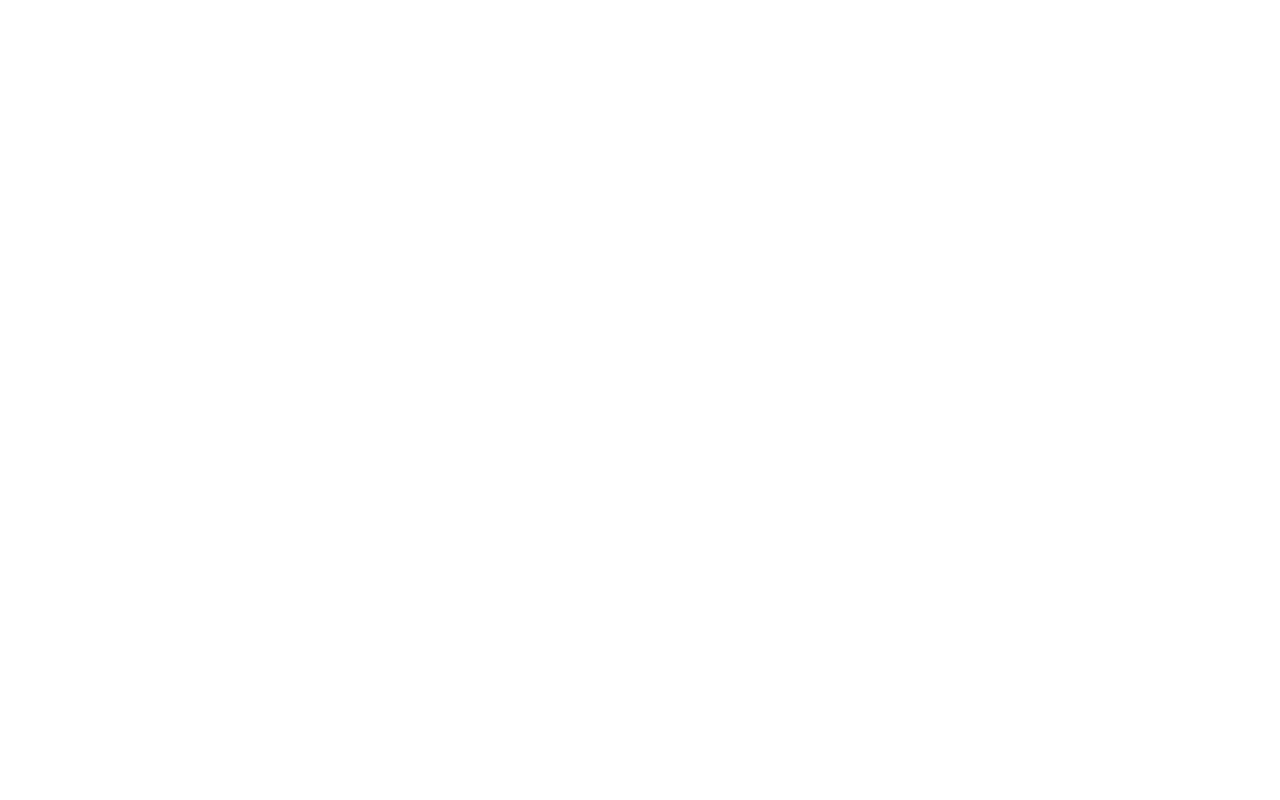
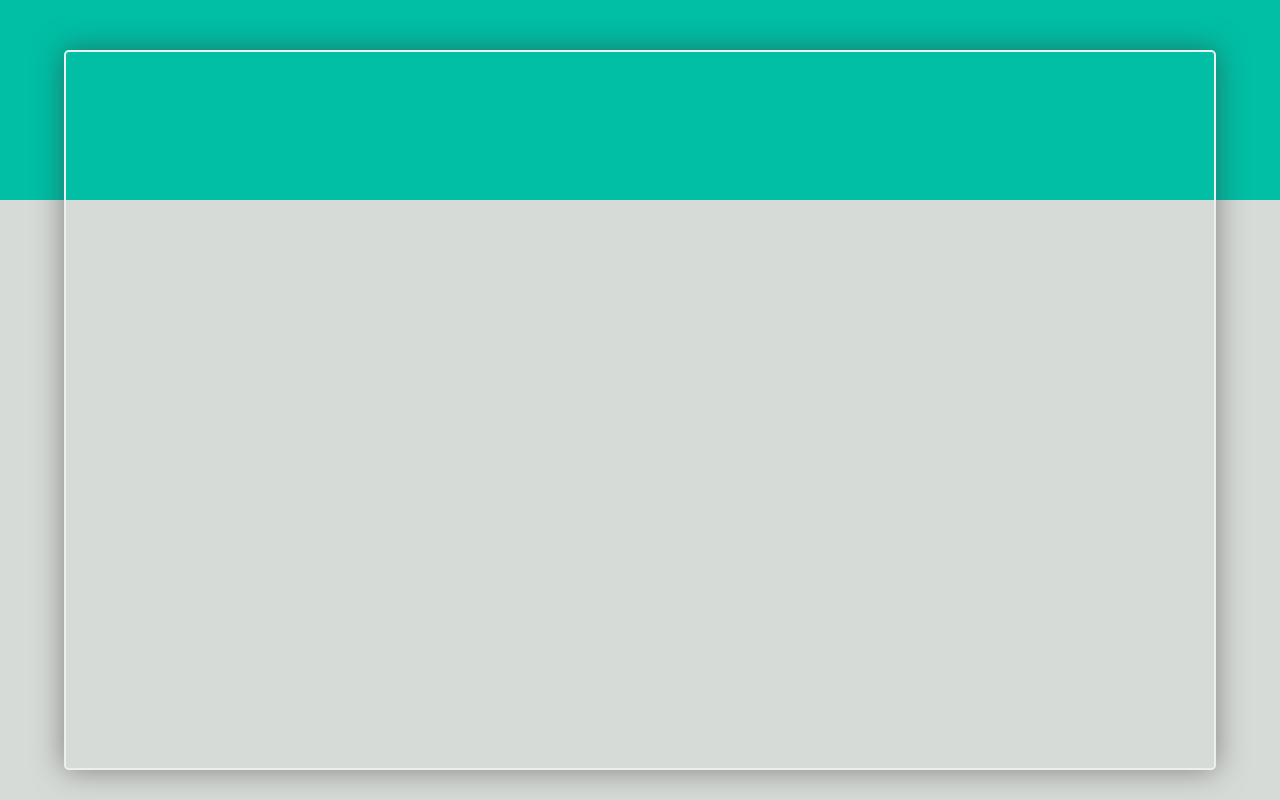
Before and after one commit to gabrielemercurio-web/js-html-css-boolzap, a plain HTML site: page index.html in a window 1280 px wide. Drawn offline with nearby package versions, Linux system fonts and the light colour scheme.

Commit message:
Struttura Base

```diff
--- a/index.html
+++ b/index.html
@@ -9,6 +9,12 @@
     </head>
     <body>
 
+        <div id="background">
+            <div class="bg-green"></div>
+            <div id="wrapper">
+
+            </div>
+        </div>
 
         <script src="https://ajax.googleapis.com/ajax/libs/jquery/3.3.1/jquery.min.js"></script>
         <script src="main.js" charset="utf-8"></script>
--- a/style.css
+++ b/style.css
@@ -3,3 +3,28 @@
     padding: 0;
     box-sizing: border-box;
 }
+
+#background {
+    width: 100vw;
+    height: 100vh;
+    background-color: #d7dbd7;
+    display: flex;
+    justify-content: center;
+    position: relative;
+}
+
+.bg-green {
+    width: 100%;
+    height: 200px;
+    background-color: #00bfa5;
+}
+
+#wrapper {
+    width: 90%;
+    height: 90%;
+    position: absolute;
+    border: 2px solid #eee;
+    border-radius: 5px;
+    box-shadow: 0px 0px 30px 0px #3338 ;
+    margin-top: 50px;
+}
```
